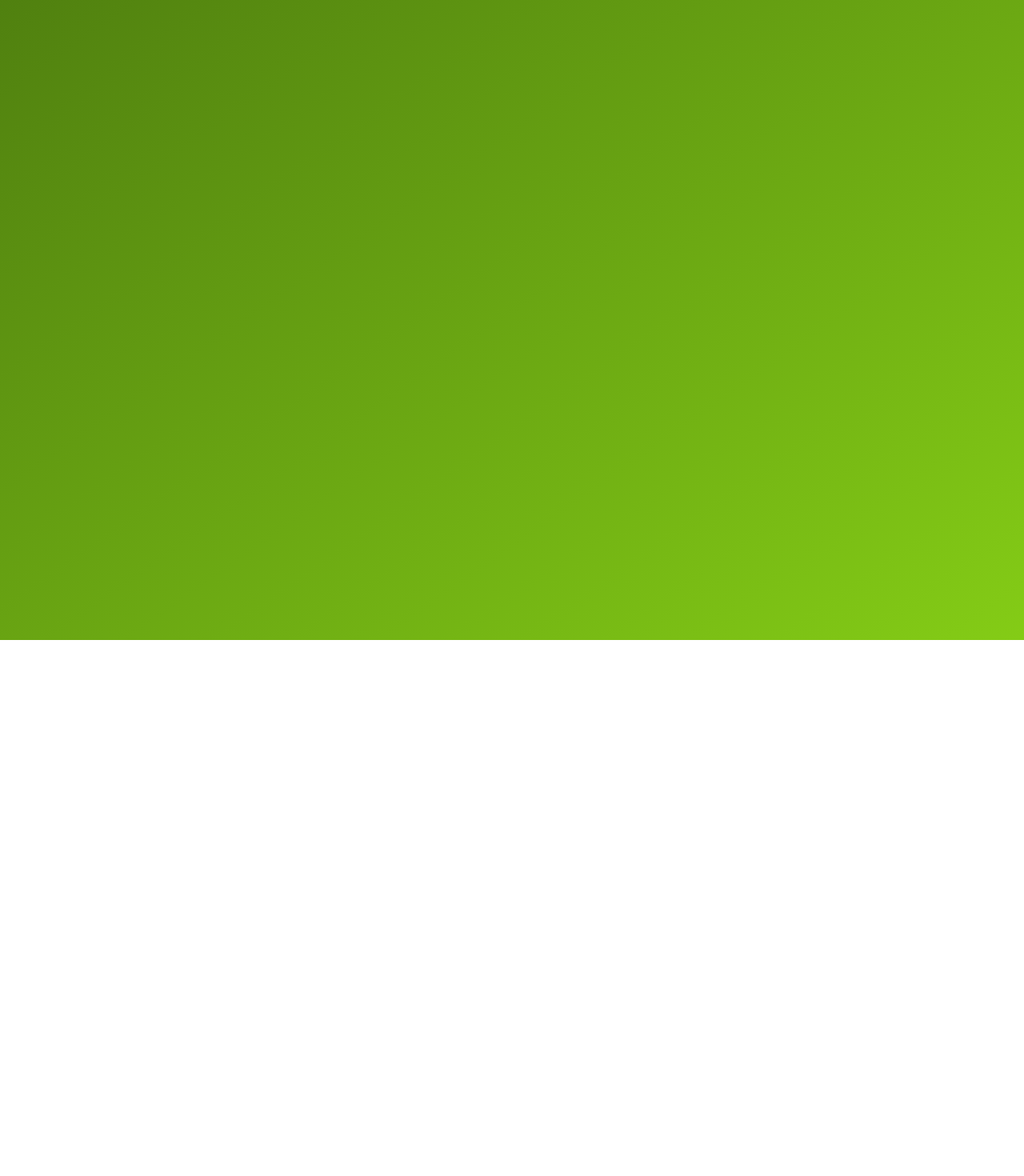
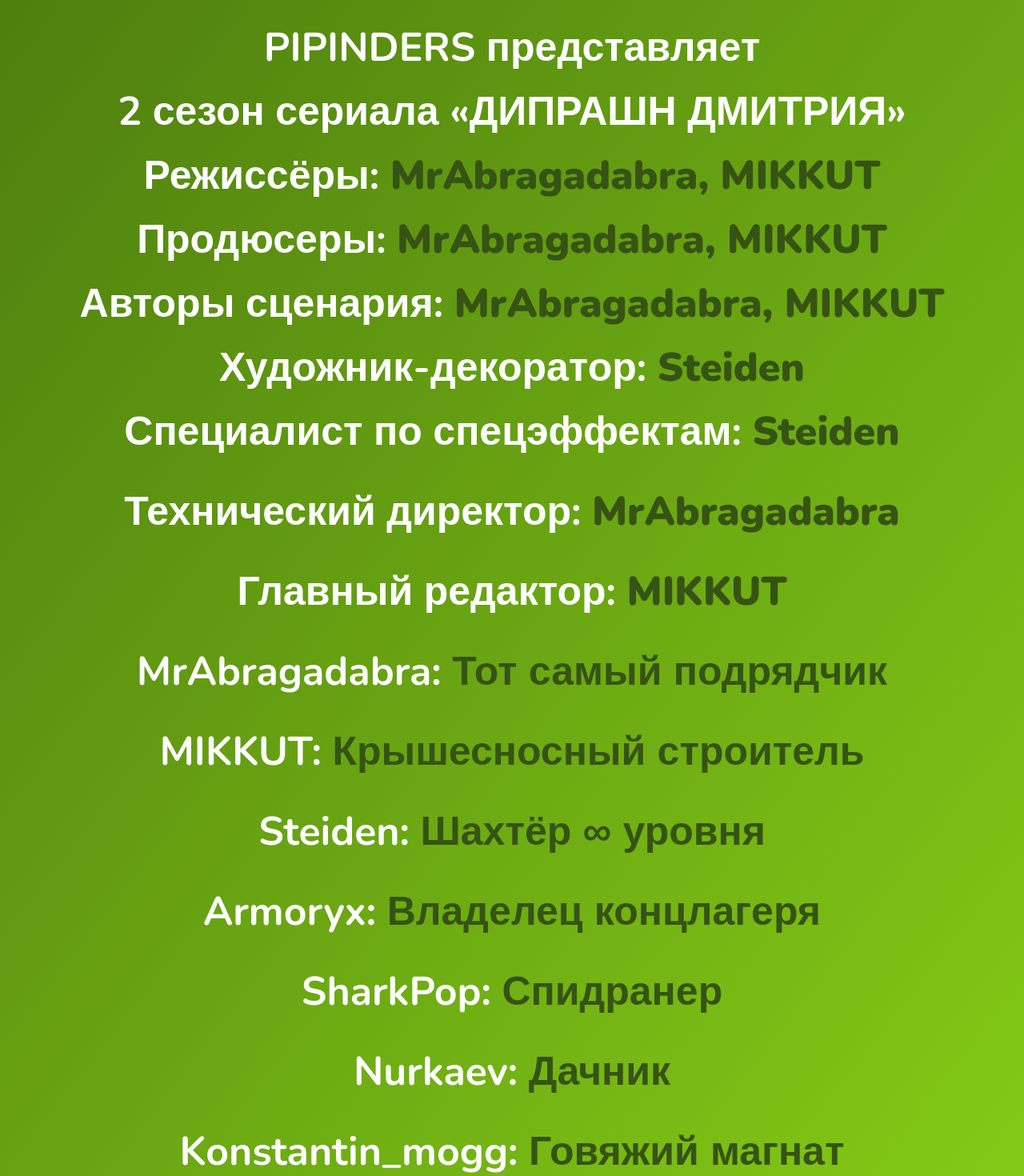
Before and after one commit to MrAbragadabra/pipinders, a Next.js app: page /about in a window 1280 px wide. Shown: the part 100-1570 px from the top of the page at 80% size. Before the commit the page ends 900 px from the top, so only its background shows below. Built offline with nearby package versions, Linux system fonts and the light colour scheme.

Commit message:
страница о нас впринципе готова

```diff
--- a/src/components/shared/about.tsx
+++ b/src/components/shared/about.tsx
@@ -3,5 +3,58 @@ interface Props {
 }
 
 export const About: React.FC<Props> = ({ className }) => {
-	return <h1></h1>
+	return (
+		<section>
+			<div className='xl:text-[50px] text-[40px] leading-10 pt-10'>
+				<p className='text-center text-white mb-10 leading-10 font-bold'>
+					PIPINDERS представляет
+				</p>
+				<p className='text-center text-white mb-10 font-bold mt-5 leading-10'>
+					2 сезон сериала &laquo;ДИПРАШН ДМИТРИЯ&raquo;
+				</p>
+				<p className='text-center text-white mb-10 font-bold mt-5 leading-10'>
+					Режиссёры: <span className='text-lime-900 font-black'>MrAbragadabra, MIKKUT</span>
+				</p>
+				<p className='text-center text-white mb-10 font-bold mt-5 leading-10'>
+					Продюсеры: <span className='text-lime-900 font-black'>MrAbragadabra, MIKKUT</span>
+				</p>
+				<p className='text-center text-white mb-10 font-bold mt-5 leading-10'>
+					Авторы сценария: <span className='text-lime-900 font-black'>MrAbragadabra, MIKKUT</span>
+				</p>
+				<p className='text-center text-white mb-10 font-bold mt-5 leading-10'>
+					Художник-декоратор: <span className='text-lime-900 font-black'>Steiden</span>
+				</p>
+				<p className='text-center text-white mb-[60px] font-bold mt-5 leading-10'>
+					Специалист по спецэффектам: <span className='text-lime-900 font-black'>Steiden</span>
+				</p>
+				<p className='text-center text-white mb-[60px] font-bold mt-5 leading-10'>
+					Технический директор: <span className='text-lime-900 font-black'>MrAbragadabra</span>
+				</p>
+				<p className='text-center text-white mb-[60px] font-bold mt-5 leading-10'>
+					Главный редактор: <span className='text-lime-900 font-black'>MIKKUT</span>
+				</p>
+				<p className='text-center text-white mb-[60px] font-bold mt-5 leading-10'>
+					MrAbragadabra: <span className='text-lime-900 font-black'>Тот самый подрядчик</span>
+				</p>
+				<p className='text-center text-white mb-[60px] font-bold mt-5 leading-10'>
+					MIKKUT: <span className='text-lime-900 font-black'>Крышесносный строитель</span>
+				</p>
+				<p className='text-center text-white mb-[60px] font-bold mt-5 leading-10'>
+					Steiden: <span className='text-lime-900 font-black'>Шахтёр &#8734; уровня</span>
+				</p>
+				<p className='text-center text-white mb-[60px] font-bold mt-5 leading-10'>
+					Armoryx: <span className='text-lime-900 font-black'>Владелец концлагеря</span>
+				</p>
+				<p className='text-center text-white mb-[60px] font-bold mt-5 leading-10'>
+					SharkPop: <span className='text-lime-900 font-black'>Спидранер</span>
+				</p>
+				<p className='text-center text-white mb-[60px] font-bold mt-5 leading-10'>
+				Nurkaev: <span className='text-lime-900 font-black'>Дачник</span>
+				</p>
+				<p className='text-center text-white mb-[60px] font-bold mt-5 leading-10'>
+				Konstantin_mogg: <span className='text-lime-900 font-black'>Говяжий магнат</span>
+				</p>
+			</div>
+		</section>
+	)
 }
```
